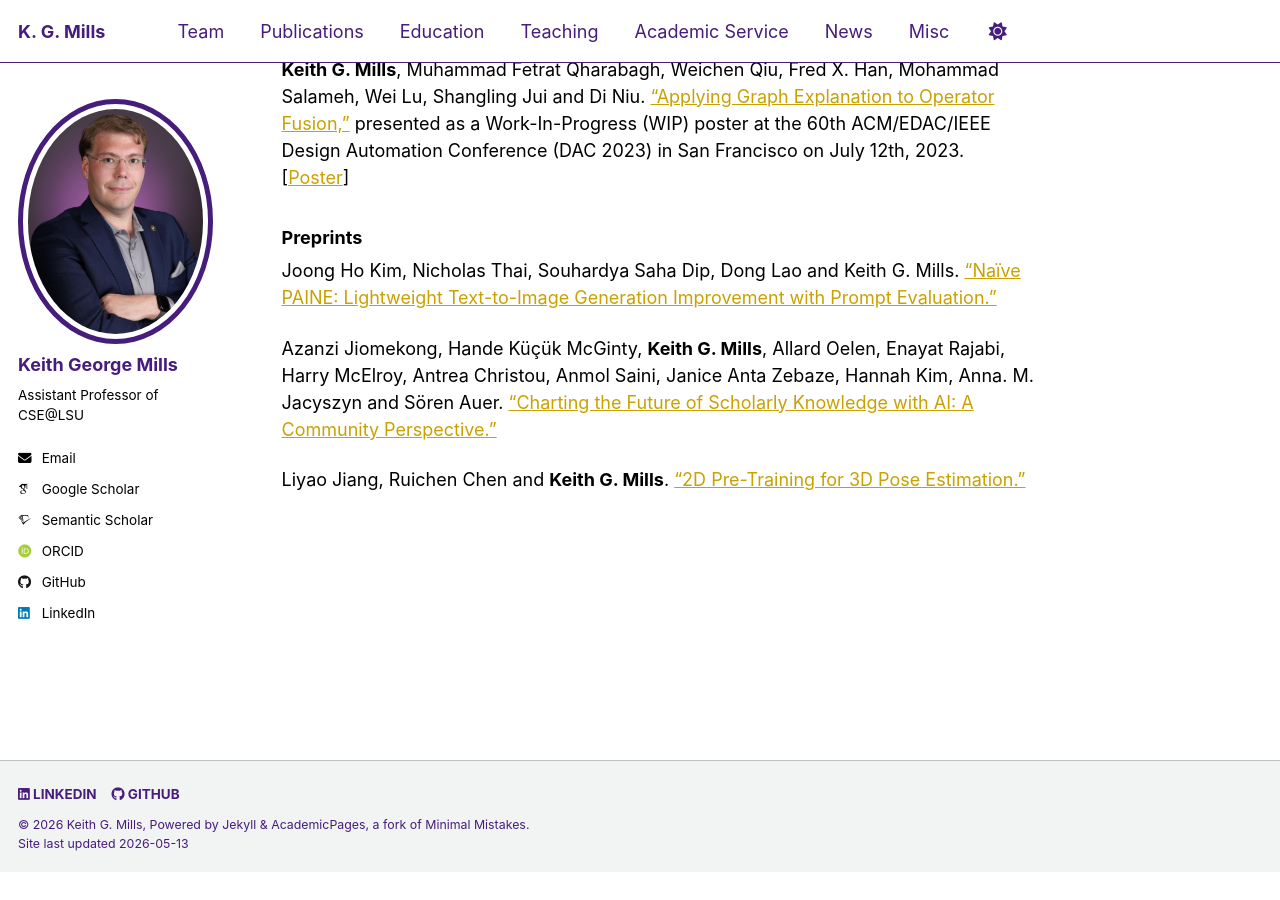
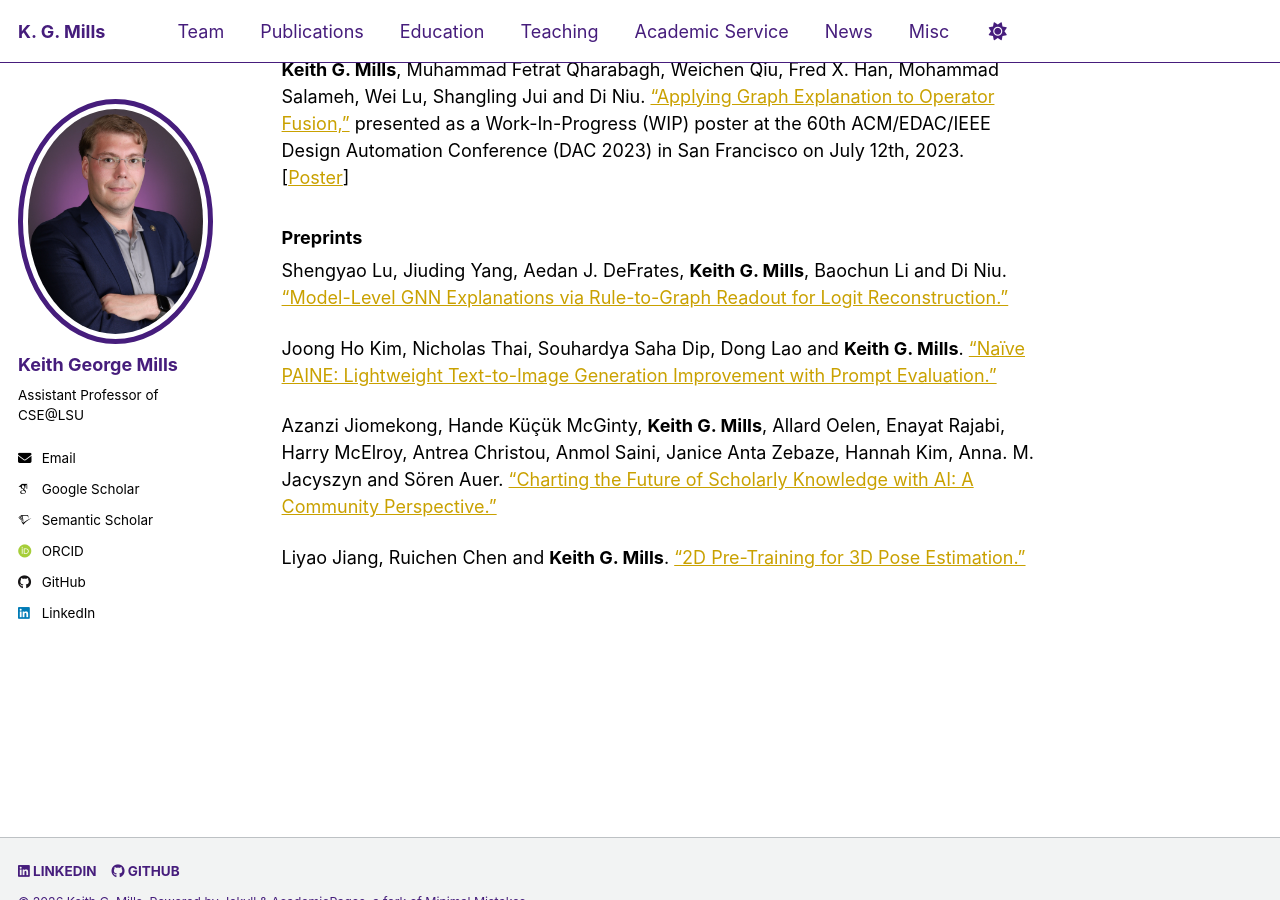
Before and after one commit to kgmills/kgmills.github.io, a Jekyll site: the page built from _pages/publications.md, in a window 1280 px wide and 900 px high, scrolled down 2904 px. Built offline with Jekyll 4.4.1, drawn with Linux system fonts in a browser that asks for light colours; some web fonts are replaced; before the commit the page ends 3775 px from its top, so only the background shows below that.

Commit message:
Add TreeX preprint

```diff
--- a/_pages/publications.md
+++ b/_pages/publications.md
@@ -67,7 +67,9 @@ Chenglin Li, **Keith Mills**, Rui Zhu, Di Niu, Hongwen Zhang and Husam Kinawi. <
 
 
 ### Preprints
-Joong Ho Kim, Nicholas Thai, Souhardya Saha Dip, Dong Lao and Keith G. Mills. <a href="https://arxiv.org/abs/2603.12506">"Naïve PAINE: Lightweight Text-to-Image Generation Improvement with Prompt Evaluation."</a>
+Shengyao Lu, Jiuding Yang, Aedan J. DeFrates, **Keith G. Mills**, Baochun Li and Di Niu. <a href="https://arxiv.org/pdf/2503.09051">"Model-Level GNN Explanations via Rule-to-Graph Readout for Logit Reconstruction."</a>
+
+Joong Ho Kim, Nicholas Thai, Souhardya Saha Dip, Dong Lao and **Keith G. Mills**. <a href="https://arxiv.org/abs/2603.12506">"Naïve PAINE: Lightweight Text-to-Image Generation Improvement with Prompt Evaluation."</a>
 
 Azanzi Jiomekong, Hande Küçük McGinty, **Keith G. Mills**, Allard Oelen, Enayat Rajabi, Harry McElroy, Antrea Christou, Anmol Saini, Janice Anta Zebaze, Hannah Kim, Anna. M. Jacyszyn and Sören Auer. <a href="https://arxiv.org/abs/2509.02581">"Charting the Future of Scholarly Knowledge with AI: A Community Perspective."</a>
 
```
